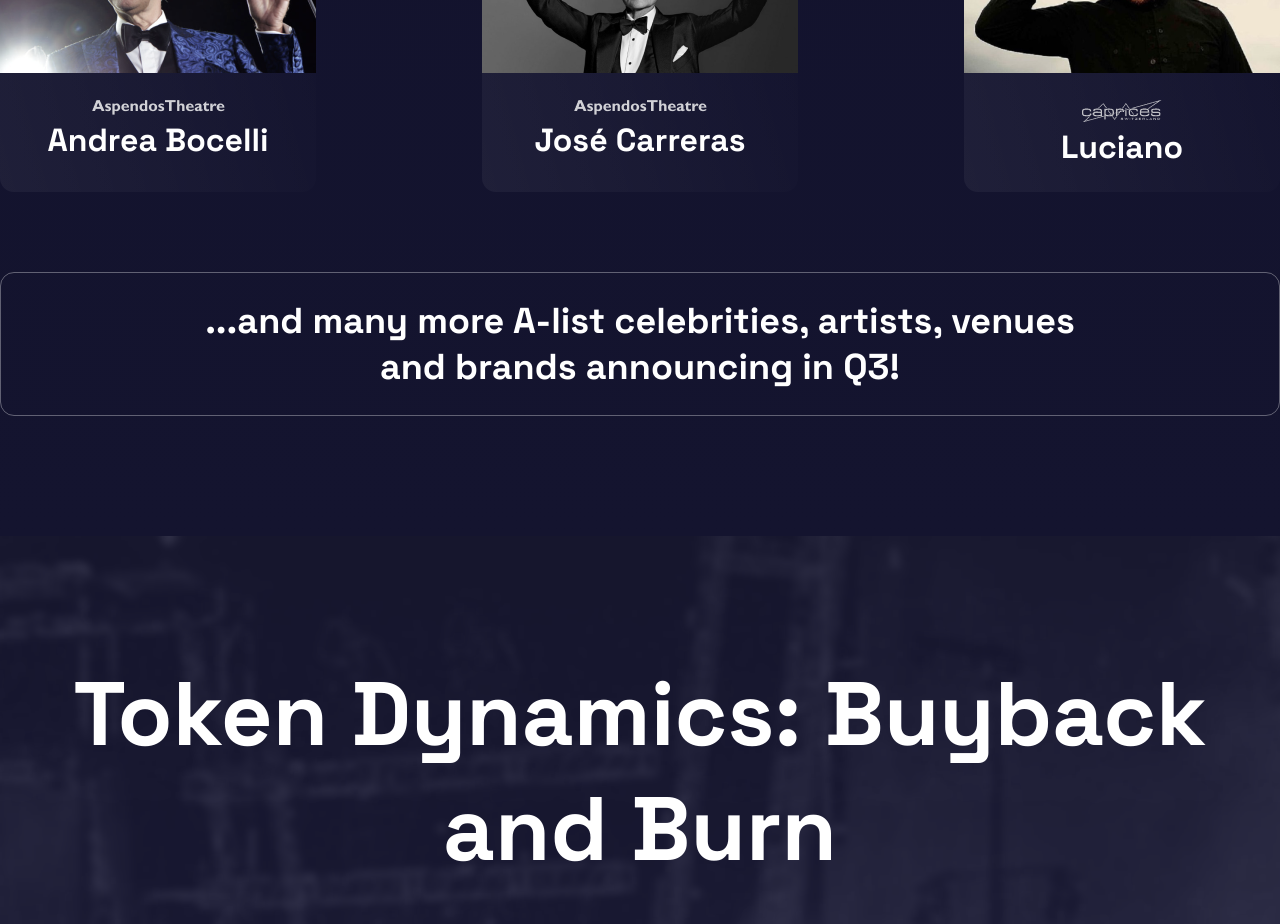
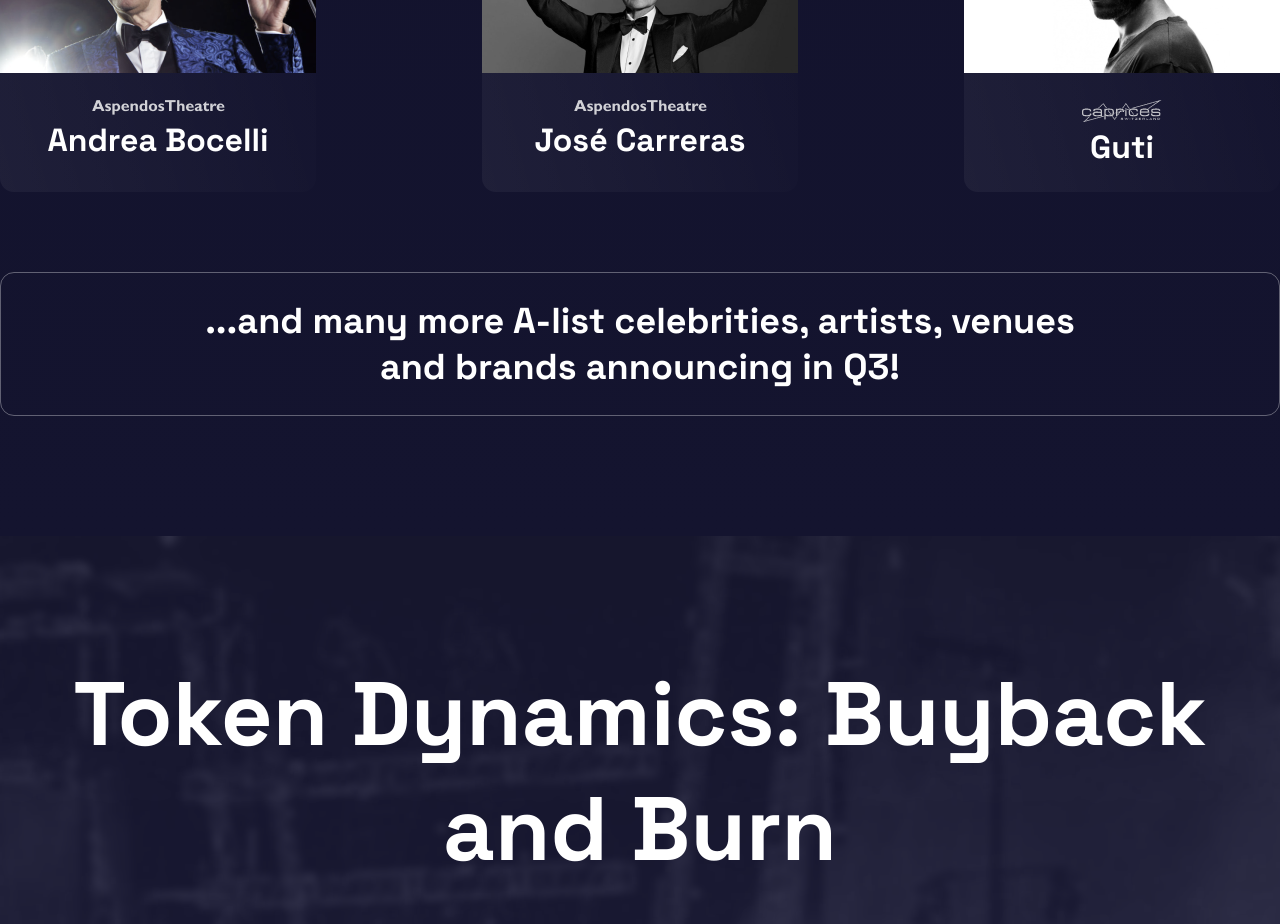
Before and after one commit to DanielJin0715/BackstageFrontend, a React (Create React App) app: page / in a window 1280 px wide. Shown: the part 6140-7064 px from the top of the page. Built offline with nearby package versions, Linux system fonts and the light colour scheme.

Commit message:
replace item

```diff
--- a/src/pages/home/artistpartners/index.js
+++ b/src/pages/home/artistpartners/index.js
@@ -123,9 +123,12 @@
   {
     image: "/images/artists/item12.png",
     mark: "/images/artists/imark12.png",
-    name: "Luciano",
+    // name: "Luciano",
+    name: "Guti",
+    // description:
+    //   "A Chilean and Swiss DJ and producer, Luciano has been named Best Tech House DJ five times. Thanks to his efforts, electronic music has become more popular in Chile.",
     description:
-      "A Chilean and Swiss DJ and producer, Luciano has been named Best Tech House DJ five times. Thanks to his efforts, electronic music has become more popular in Chile.",
+      "He shoned in the world of Jazz at an early age, he demonstrates to be a sensible & intense pianist. In 2006, life took him to a new path: techno music. ",
   },
 ];
 
```
Also changed, not shown: public/images/artists/item12.png, public/images/artists/item12_.png (added).
